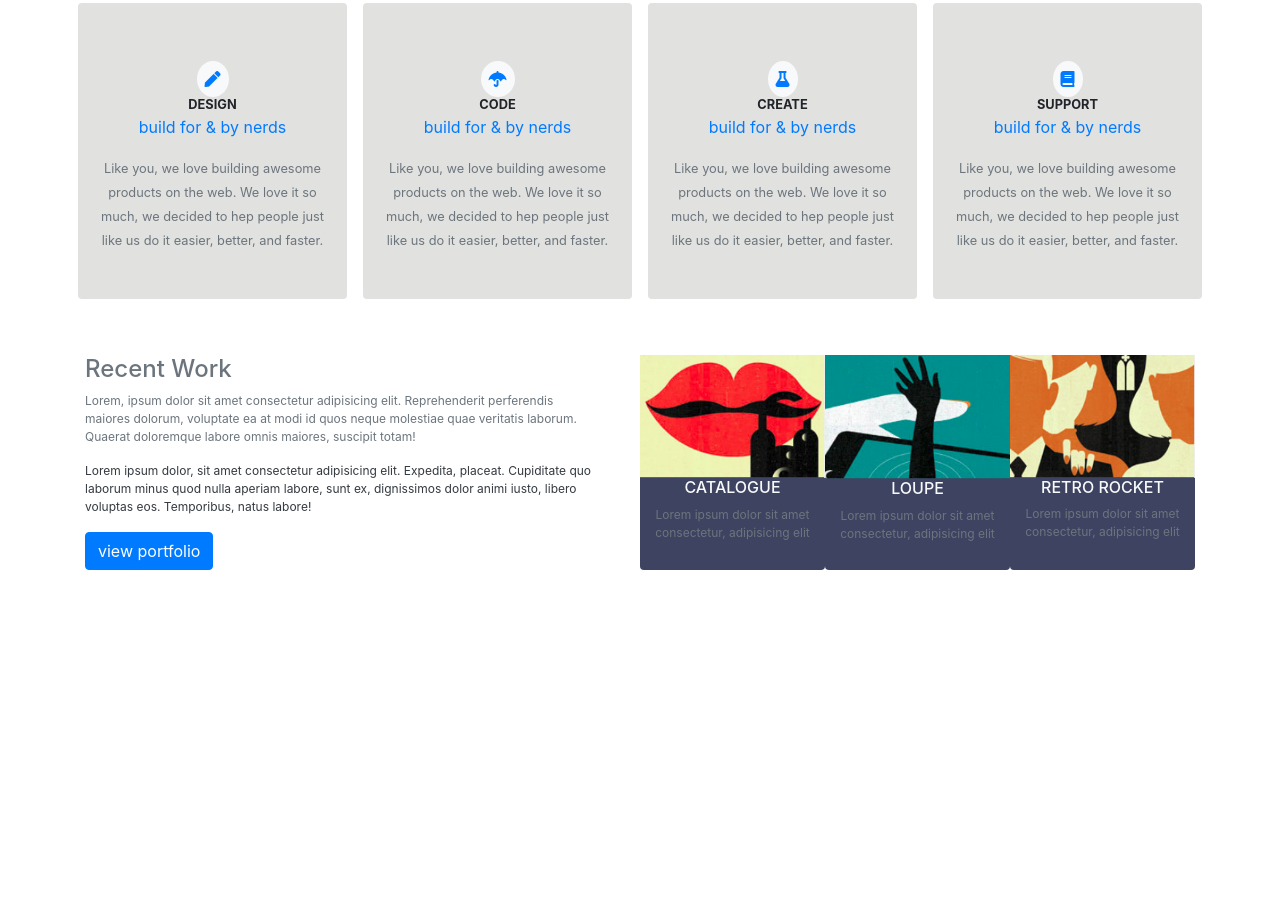
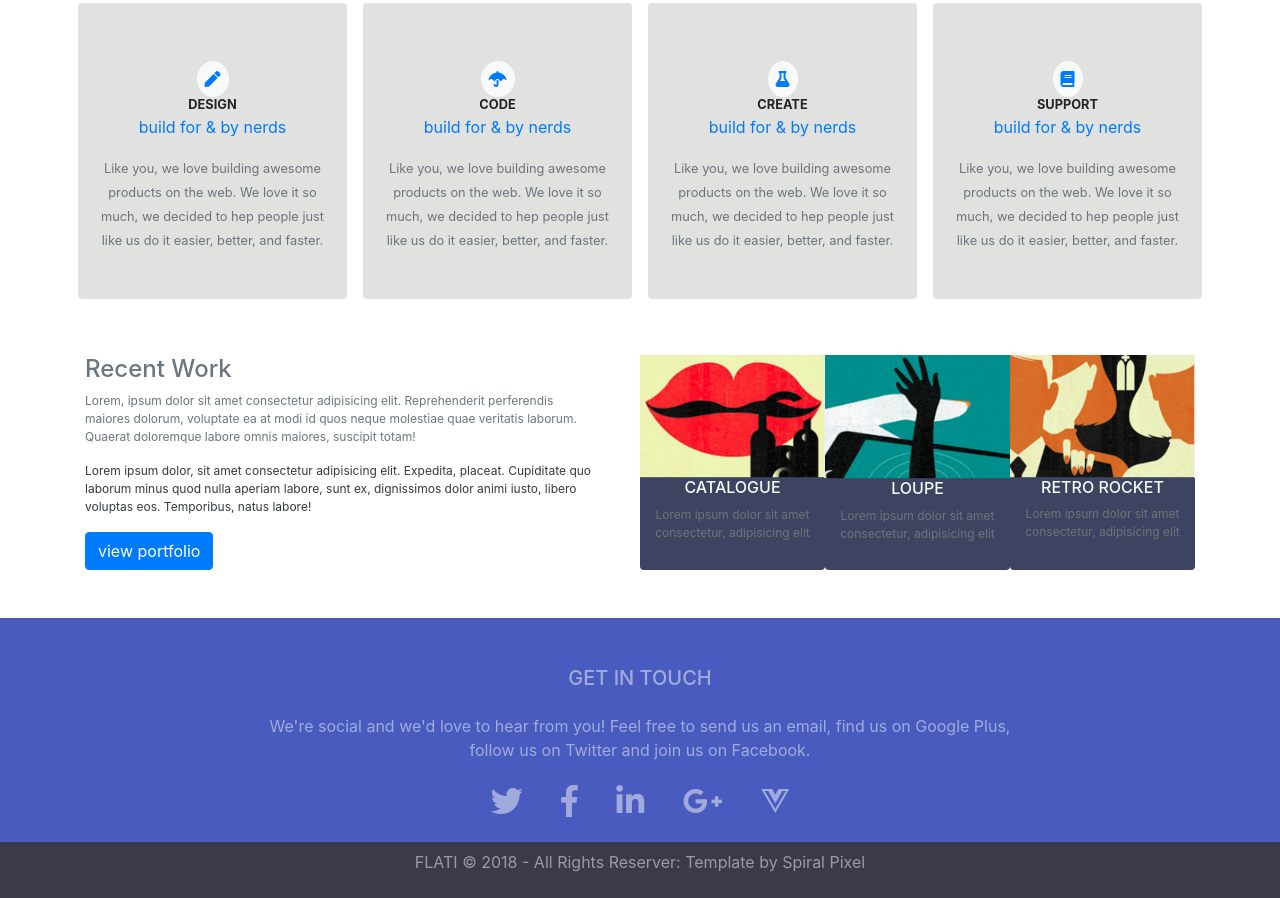
Before and after one commit to anaseightsee/flati-exo-sass, a website: page index.html in a window 1280 px wide. Shown: the part 807-1705 px from the top of the page. Before the commit the page ends 1377 px from the top, so only its background shows below. Drawn offline with nearby package versions, Linux system fonts and the light colour scheme.

Commit message:
footer done+whole homepage finished

```diff
--- a/index.html
+++ b/index.html
@@ -95,7 +95,7 @@
         </div>
     </div>
 
-    <div class="row mt-5 no-gutters justify-content-center">
+    <div class="row my-5 no-gutters justify-content-center">
         <div class="col-6">
             <h4 class="text-secondary mr-5">Recent Work</h4>
             <p class="text-muted mr-5">Lorem, ipsum dolor sit amet consectetur adipisicing elit. Reprehenderit perferendis maiores dolorum, voluptate ea at modi id quos neque molestiae quae veritatis laborum. Quaerat doloremque labore omnis maiores, suscipit totam!</p>
@@ -123,5 +123,29 @@
     </div>
 </div>
 <!--SECTION2 END-->
+
+<!--FOOTER START-->
+
+    <footer class="text-center">
+        <h5 class="text-light text-uppercase pt-5">get in touch</h5>
+        <p class="text-light mx-5 pt-3">We're social and we'd love to hear from you! Feel free to send us an email, find us on Google Plus, follow us on Twitter  and join us on Facebook.</p>
+        <ul class="list-inline">
+            <li class="list-inline-item"><button class="btn btn-link" type="button"><a class="text-light" href=""><i class="fab fa-twitter"></i></a> </button>
+            </li>
+            <li class="list-inline-item"><button class="btn btn-link" type="button"><a class="text-light" href=""><i class="fab fa-facebook-f"></i></a> </button>
+            </li>
+            <li class="list-inline-item"><button class="btn btn-link" type="button"><a class="text-light" href=""><i class="fab fa-linkedin-in"></i></a> </button>
+            </li>
+            <li class="list-inline-item"><button class="btn btn-link" type="button"><a class="text-light" href=""><i class="fab fa-google-plus-g"></i></a> </button>
+            </li>
+            <li class="list-inline-item"><button class="btn btn-link" type="button"><a class="text-light" href=""><i class="fab fa-vuejs"></i></a> </button>
+            </li>
+        </ul>
+        <div class="copyright p-2">
+            <p class="text-light">FLATI &copy; 2018 - All Rights Reserver: Template by Spiral Pixel</p>
+        </div>
+    </footer>
+
+<!--FOOTER END-->
 </body>
 </html>
--- a/sass/style.sass
+++ b/sass/style.sass
@@ -49,3 +49,20 @@ header ul li span
 .container .row .col-2 p
     font-size: .75em
     //*END SECTION3*//
+
+    //*START FOOTER**//
+footer
+    background-color: $color2
+footer p,h5,li
+    opacity: 0.5
+footer p
+    padding-left: 200px
+    padding-right: 200px
+footer ul li button .fab
+    font-size: 2em
+footer .copyright
+    background-color: $color
+footer .copyright p
+    opacity: 0.5
+
+    //*END FOOTER**//
```
Also changed, not shown: public/css/style.css, 1 other file.
